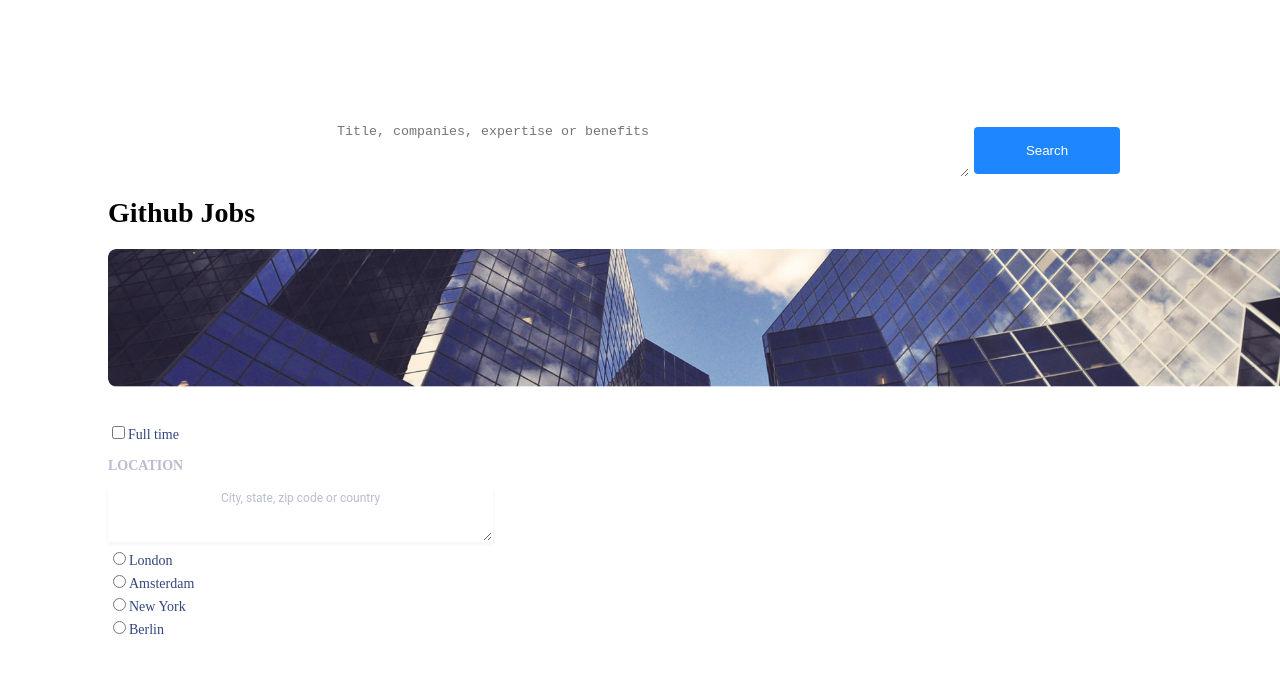
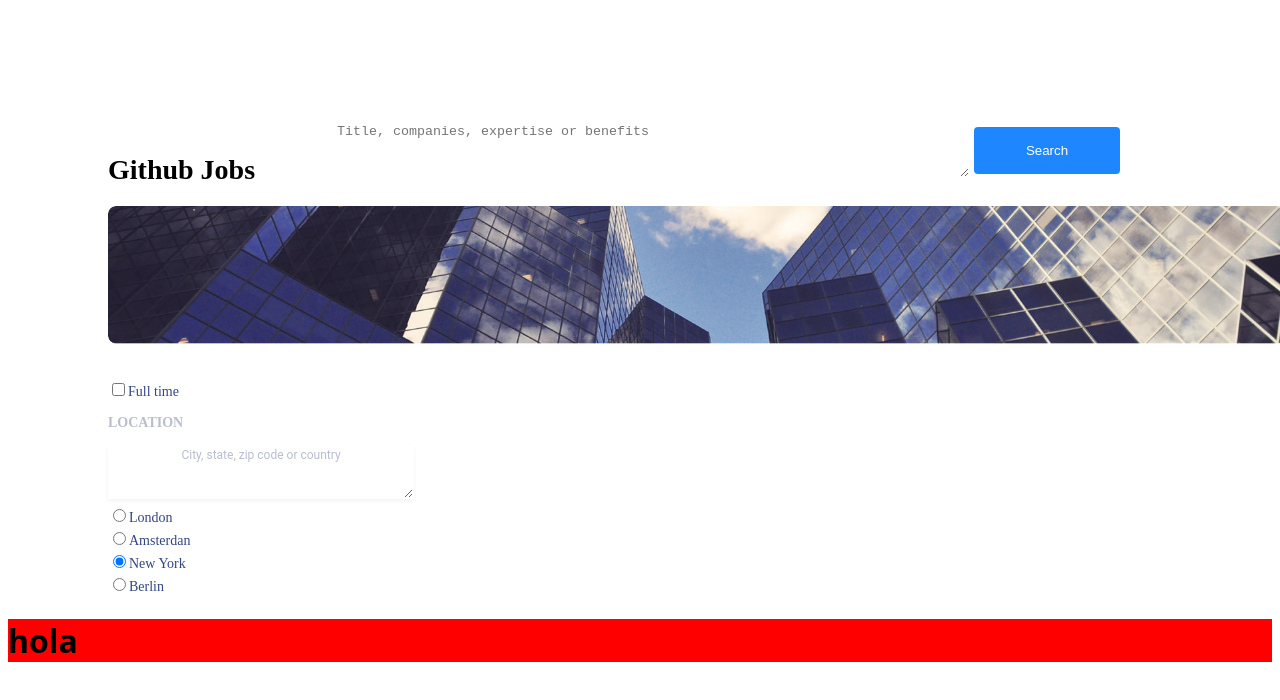
Before and after one commit to Javier94cuba/Github_Jobs, a React (Vite) app in the folder Github_jobs_app/: page / in a window 1280 px wide. Shown: the top 700 px of the page. Built offline with nearby package versions, Linux system fonts and the light colour scheme.

Commit message:
right_side_component

```diff
--- a/Github_jobs_app/package.json
+++ b/Github_jobs_app/package.json
@@ -23,6 +23,7 @@
     "eslint-plugin-react-hooks": "^4.6.0",
     "eslint-plugin-react-refresh": "^0.3.4",
     "sass": "^1.63.6",
+    "standard": "^17.1.0",
     "vite": "^4.3.9"
   }
 }
--- a/Github_jobs_app/src/components/Lefside.jsx
+++ b/Github_jobs_app/src/components/Lefside.jsx
@@ -1,3 +1,5 @@
+import { Lefside_child } from "./child_components/Lefside_child.jsx";
+
 export function Lefside() {
   return (
     <div className="lefside_container">
@@ -16,14 +18,10 @@ export function Lefside() {
       ></textarea>
       <span id="countrys_imput">
         <br />
-        <input name="countrys" type="radio" value="" />
-        London <br />
-        <input name="countrys" type="radio" value="" />
-        Amsterdam <br />
-        <input name="countrys" type="radio" value="" />
-        New York <br />
-        <input name="countrys" type="radio" value="" />
-        Berlin
+        <Lefside_child country="London" />
+        <Lefside_child country="Amsterdan" />
+        <Lefside_child country="New York" ischeked={true} />
+        <Lefside_child country="Berlin" />
       </span>
     </div>
   );
--- /dev/null
+++ b/Github_jobs_app/src/components/Rightside.jsx
@@ -0,0 +1,7 @@
+export function Rightside() {
+  return (
+    <div className="rightside_container">
+      <h1>hola</h1>
+    </div>
+  );
+}
--- a/Github_jobs_app/src/components/Search.jsx
+++ b/Github_jobs_app/src/components/Search.jsx
@@ -1,5 +1,5 @@
 import backgroundImg from "../assets/images/backgroundImg.png";
-import { Search_method } from "./search_method";
+import { Search_method } from "./Search_method";
 
 export function Search() {
   return (
--- /dev/null
+++ b/Github_jobs_app/src/components/child_components/Lefside_child.jsx
@@ -0,0 +1,9 @@
+export function Lefside_child({ country, ischeked = false }) {
+  return (
+    <>
+      <input name="countrys" type="radio" value="" checked={ischeked} />
+      {country}
+      <br />
+    </>
+  );
+}
--- a/Github_jobs_app/src/main.jsx
+++ b/Github_jobs_app/src/main.jsx
@@ -4,11 +4,13 @@ import "./styles/global_style.scss";
 import { Banner } from "./components/Banner";
 import { Search } from "./components/Search";
 import { Lefside } from "./components/Lefside";
+import { Rightside } from "./components/Rightside";
 
 ReactDOM.createRoot(document.getElementById("root")).render(
   <div className="ui_container">
     <Banner />
     <Search />
     <Lefside />
+    <Rightside />
   </div>
 );
--- a/Github_jobs_app/src/styles/components_css/_lefside.scss
+++ b/Github_jobs_app/src/styles/components_css/_lefside.scss
@@ -1,9 +1,9 @@
 .lefside_container {
   margin-left: 100px;
   margin-top: 30px;
-
+  width: 40%;
   textarea {
-    width: 379px;
+    width: 300px;
     height: 48px;
     flex-shrink: 0;
     border-color: white;
--- /dev/null
+++ b/Github_jobs_app/src/styles/components_css/_rightside.scss
@@ -0,0 +1,3 @@
+.rightside_container {
+  background-color: red;
+}
--- a/Github_jobs_app/src/styles/global_style.scss
+++ b/Github_jobs_app/src/styles/global_style.scss
@@ -1,22 +1,11 @@
 // Ui settings
-@import './components_css/ui_settings';
-
-
-
-
-
+@import "./components_css/ui_settings";
 
 // Components
-@import './components_css/banner';
-@import './components_css/search';
-@import './components_css/search_method';
-@import './components_css/lefside.scss';
-
-
-
-
-
-
-
+@import "./components_css/banner";
+@import "./components_css/search";
+@import "./components_css/search_method";
+@import "./components_css/lefside.scss";
+@import "./components_css/rightside";
 
 // Screems
```
Also changed, not shown: 1 other file (tests, documents, lock files or other folders).
